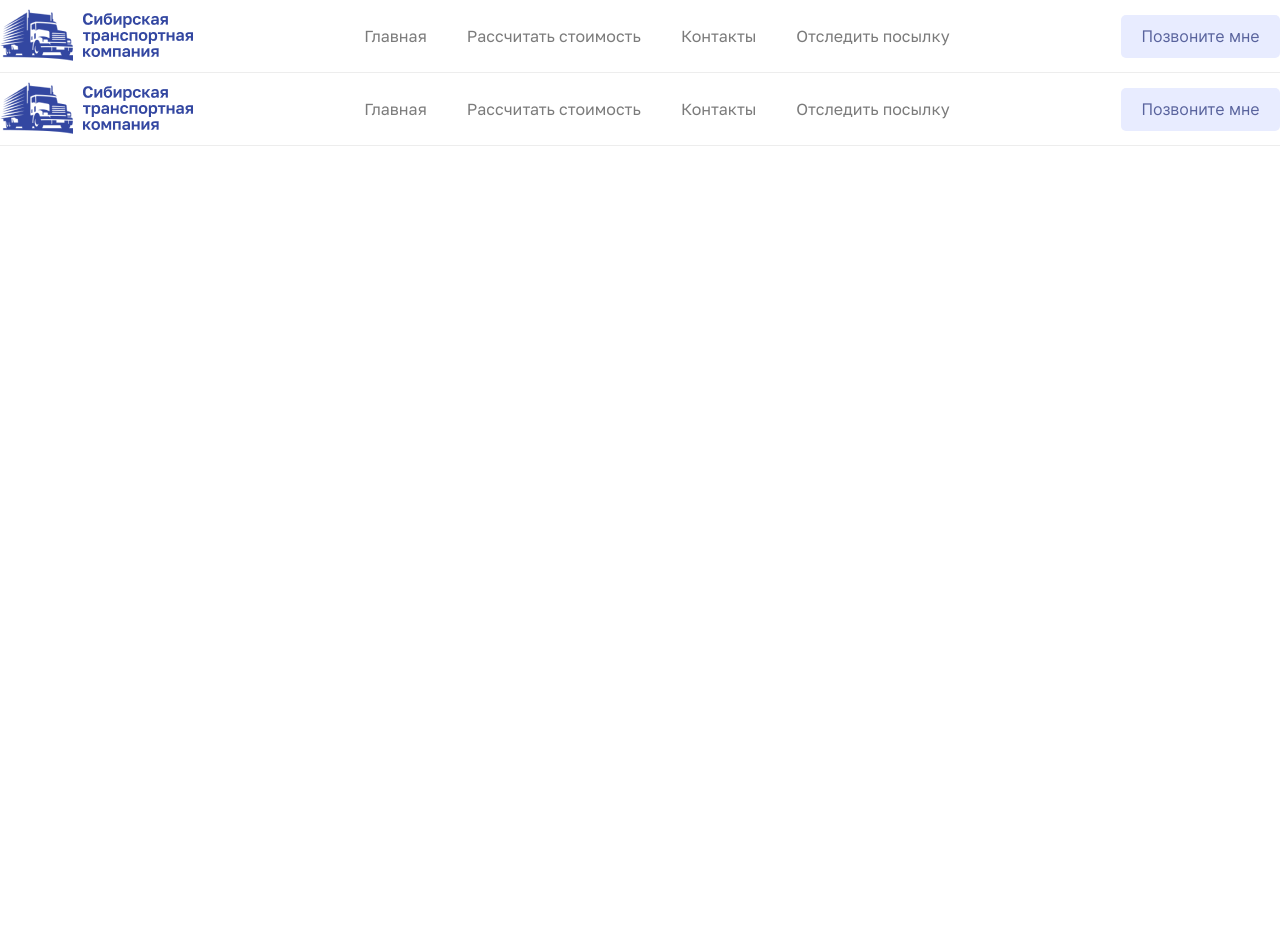
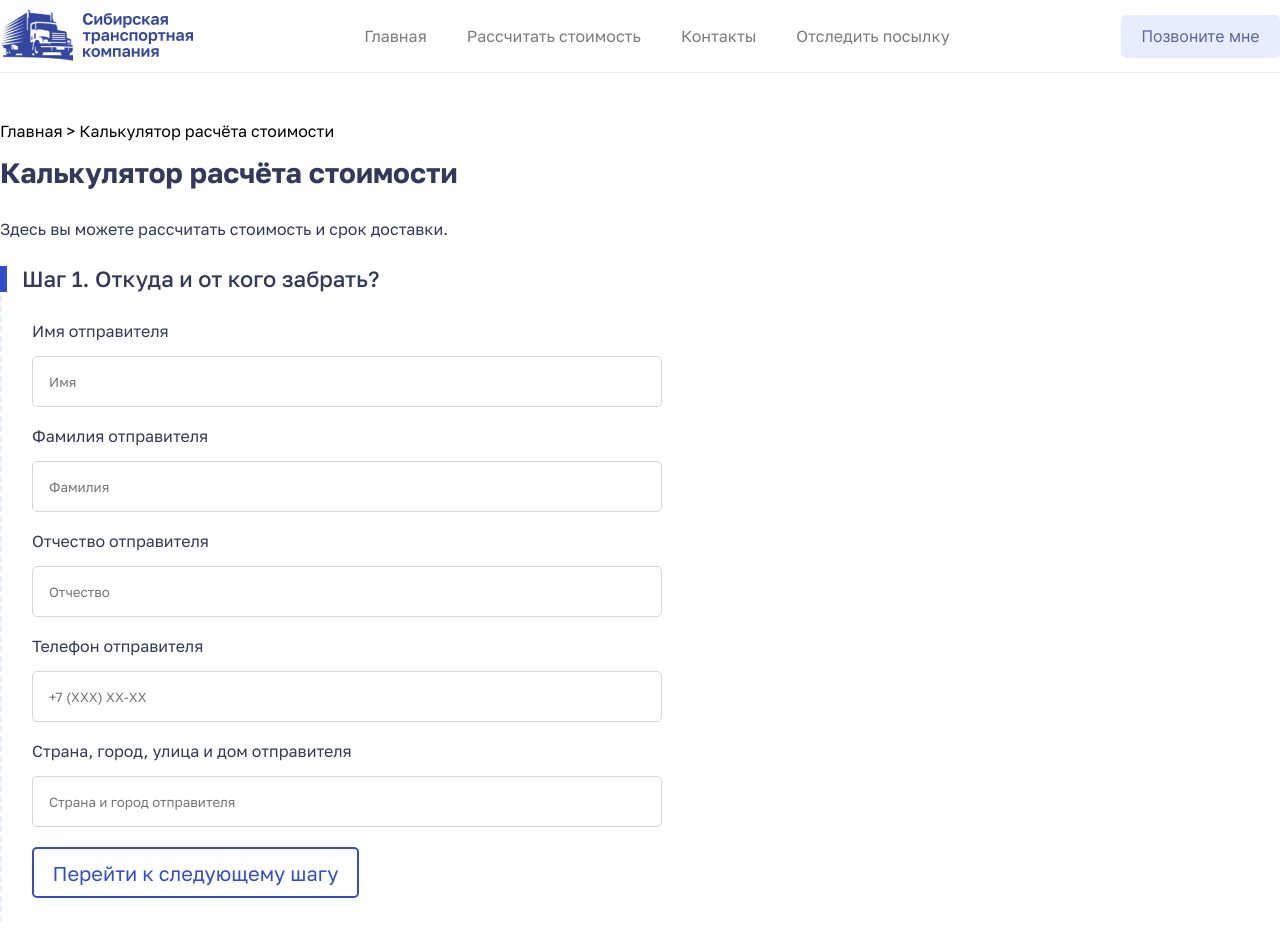
Before and after one commit to latttysh/shipping-company, a React (Create React App) app in the folder frontend/: page /calculate in a window 1280 px wide. Shown: the top 926 px of the page. Before the commit the page ends 800 px from the top, so only its background shows below. Built offline with nearby package versions, Linux system fonts and the light colour scheme.

Commit message:
start calculator

```diff
--- a/frontend/src/App.js
+++ b/frontend/src/App.js
@@ -1,6 +1,7 @@
 import { Routes, Route } from 'react-router-dom';
 
 import Header from './components/Header';
+import Calculate from './pages/Calculate';
 import Main from './pages/Main';
 
 function App() {
@@ -9,12 +10,12 @@ function App() {
       <Header />
       <Routes>
         <Route path="/" element={<Main />} />
-        {/* <Route path="calculate" element={<Calculate />} />
-      <Route path="contact" element={<Contact />} />
-      <Route path="check" element={<Check />} />
-      <Route path="adminpageonly" element={<Admin />} /> */}
+        <Route path="calculate" element={<Calculate />} />
+        {/* <Route path="contact" element={<Contact />} /> */}
+        {/* <Route path="check" element={<Check />} /> */}
+        {/* <Route path="adminpageonly" element={<Admin />} /> */}
       </Routes>
-      <Header />
+      {/* <Header /> */}
     </>
   );
 }
--- /dev/null
+++ b/frontend/src/pages/Calculate/calculate.module.scss
@@ -0,0 +1,130 @@
+.container {
+  padding-top: 50px;
+  max-width: 1290px;
+  margin: 0 auto;
+}
+
+.link__level {
+  margin-bottom: 20px;
+}
+
+.title {
+  font-size: 28px;
+  line-height: 100%;
+  color: #33395b;
+  font-family: 'Golos-bold';
+  margin-bottom: 30px;
+}
+
+.subtitle {
+  font-size: 16px;
+  line-height: 150%;
+  color: #33395b;
+  margin-bottom: 25px;
+}
+
+.calculator {
+  border-left: 2px dashed #e8ecff;
+
+  .stepOne {
+    .form__title {
+      margin-left: -5px;
+      padding-left: 15px;
+      border-left: 10px solid #314dcb;
+      font-size: 22px;
+      line-height: 26px;
+      font-family: 'Golos-medium';
+      color: #33395b;
+    }
+    .inputs {
+      padding: 30px;
+      label {
+        display: block;
+        font-size: 16px;
+        line-height: 19px;
+        color: #33395b;
+        margin-bottom: 15px;
+      }
+      input {
+        padding-left: 16px;
+        width: 630px;
+        height: 51px;
+        background: #ffffff;
+        border: 1px solid #d6d6d6;
+        border-radius: 5px;
+        outline: none;
+        margin-bottom: 20px;
+      }
+      button {
+        display: block;
+        width: 327px;
+        height: 51px;
+        border: 2px solid #314dcb;
+        border-radius: 5px;
+        background: none;
+        font-size: 20px;
+        line-height: 24px;
+        color: #314dcb;
+        cursor: pointer;
+      }
+    }
+  }
+  .stepTwo {
+    .form__title {
+      margin-left: -5px;
+      padding-left: 15px;
+      border-left: 10px solid #314dcb;
+      font-size: 22px;
+      line-height: 26px;
+      font-family: 'Golos-medium';
+      color: #33395b;
+    }
+    .inputs {
+      padding: 30px;
+      label {
+        display: block;
+        font-size: 16px;
+        line-height: 19px;
+        color: #33395b;
+        margin-bottom: 15px;
+      }
+      input {
+        padding-left: 16px;
+        width: 150px;
+        height: 51px;
+        background: #ffffff;
+        border: 1px solid #d6d6d6;
+        border-radius: 5px;
+        outline: none;
+        margin-bottom: 20px;
+      }
+      textarea {
+        padding-left: 16px;
+        padding: 15px;
+        width: 630px;
+        height: 204px;
+        background: #ffffff;
+        border: 1px solid #d6d6d6;
+        border-radius: 5px;
+        outline: none;
+        margin-bottom: 20px;
+      }
+      button {
+        display: block;
+        width: 327px;
+        height: 51px;
+        border: 2px solid #314dcb;
+        border-radius: 5px;
+        background: none;
+        font-size: 20px;
+        line-height: 24px;
+        color: #314dcb;
+        cursor: pointer;
+      }
+      .gabarits {
+        display: flex;
+        gap: 10px;
+      }
+    }
+  }
+}
--- /dev/null
+++ b/frontend/src/pages/Calculate/index.jsx
@@ -0,0 +1,75 @@
+import React from 'react';
+import styles from './calculate.module.scss';
+
+function Calculate() {
+  return (
+    <div className={styles.container}>
+      <div className={styles.link__level}>Главная > Калькулятор расчёта стоимости</div>
+      <div className={styles.title}>Калькулятор расчёта стоимости</div>
+      <div className={styles.subtitle}>Здесь вы можете рассчитать стоимость и срок доставки.</div>
+
+      <div className={styles.calculator}>
+        <form className={styles.stepOne}>
+          <div className={styles.form__title}>Шаг 1. Откуда и от кого забрать?</div>
+          <div className={styles.inputs}>
+            <label>Имя отправителя</label>
+            <input type="text" placeholder="Имя" />
+            <label>Фамилия отправителя</label>
+            <input type="text" placeholder="Фамилия" />
+            <label>Отчество отправителя</label>
+            <input type="text" placeholder="Отчество" />
+            <label>Телефон отправителя</label>
+            <input type="text" placeholder="+7 (XXX) XX-XX" />
+            <label>Страна, город, улица и дом отправителя</label>
+            <input type="text" placeholder="Страна и город отправителя" />
+            <button type="button">Перейти к следующему шагу</button>
+          </div>
+        </form>
+        <form className={styles.stepOne}>
+          <div className={styles.form__title}>Шаг 2. Кому и куда доставить?</div>
+          <div className={styles.inputs}>
+            <label>Имя получателя</label>
+            <input type="text" placeholder="Имя" />
+            <label>Фамилия получателя</label>
+            <input type="text" placeholder="Фамилия" />
+            <label>Отчество получателя</label>
+            <input type="text" placeholder="Отчество" />
+            <label>Телефон получателя</label>
+            <input type="text" placeholder="+7 (XXX) XX-XX" />
+            <label>Страна, город, улица и дом получателя</label>
+            <input type="text" placeholder="Страна и город получателя" />
+            <button type="button">Перейти к следующему шагу</button>
+          </div>
+        </form>
+        <form className={styles.stepTwo}>
+          <div className={styles.form__title}>Шаг 3. Что доставить?</div>
+          <div className={styles.inputs}>
+            <div className={styles.gabarits}>
+              <div className="block">
+                <label>Длина</label>
+                <input placeholder="0 см" type="text" />
+              </div>
+              <div className="block">
+                <label>Ширина</label>
+                <input placeholder="0 см" type="text" />
+              </div>
+              <div className="block">
+                <label>Высота</label>
+                <input placeholder="0 см" type="text" />
+              </div>
+              <div className="block">
+                <label>Вес</label>
+                <input placeholder="0 кг" type="text" />
+              </div>
+            </div>
+            <label>Опись отправления</label>
+            <textarea placeholder="Краткое описание" />
+            <button type="button">Перейти к следующему шагу</button>
+          </div>
+        </form>
+      </div>
+    </div>
+  );
+}
+
+export default Calculate;
```
Also changed, not shown: frontend/public/img/border-dashed.svg (added).
